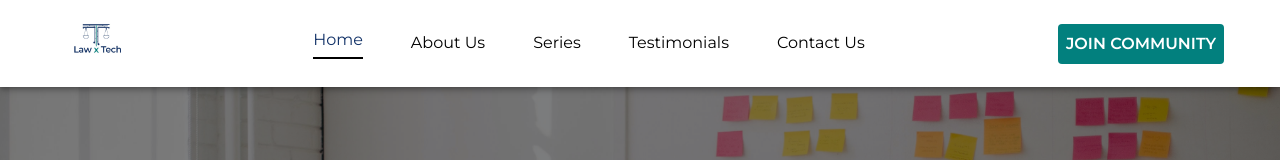
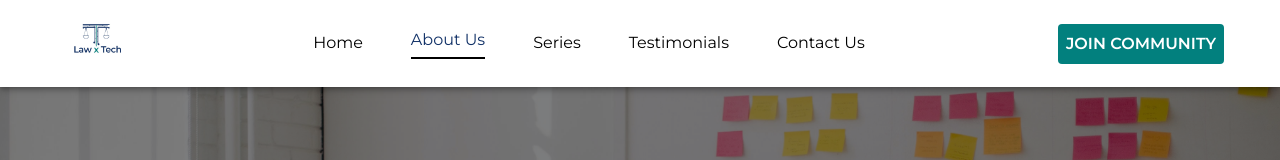
Before and after one commit to LawxTech/LawXTech, a React (Create React App) app: page /about-us in a window 1280 px wide. Shown: the top 160 px of the page. Built offline with nearby package versions, Linux system fonts and the light colour scheme.

Commit message:
ensured that the page stays on the same active page on refresh

```diff
--- a/src/components/Header.tsx
+++ b/src/components/Header.tsx
@@ -12,7 +12,7 @@ import MenuIcon from "@mui/icons-material/Menu"
 import Toolbar from "@mui/material/Toolbar"
 import { Button } from "../components/Button"
 import theme from "../styles/theme"
-import { useNavigate } from "react-router-dom"
+import { useLocation, useNavigate } from "react-router-dom"
 import { Link } from "react-router-dom"
 
 interface Props {
@@ -30,15 +30,35 @@ const navItems = [
 ];
 
 export default function DrawerAppBar(props: Props) {
-  const { window } = props;
-  const [mobileOpen, setMobileOpen] = React.useState(false);
-  const [activeItem, setActiveItem] = React.useState(navItems[0]);
+  const { window } = props
+  const [mobileOpen, setMobileOpen] = React.useState(false)
+  const [activeNavItem, setActiveNavItem] = React.useState(navItems[0])
+  const location = useLocation()
 
   const handleDrawerToggle = () => {
     setMobileOpen((prevState) => !prevState);
   };
 
-  const navigate = useNavigate();
+  const navigate = useNavigate()
+
+  const setActiveItem = (path: string) => {
+    let newItem = "Home"
+    if (path === "/") {
+      newItem = "Home";
+    } else {
+      for (const item of navItems) {
+        if (path.includes(item.toLowerCase().replace(/\s+/g, "-"))) {
+          newItem = item;
+          break
+        }
+      }
+    }
+    setActiveNavItem(newItem)
+  };
+
+  React.useEffect(() => {
+    setActiveItem(location.pathname);
+  }, [location.pathname]);
 
   const drawer = (
     <Box sx={{ textAlign: "center" }}>
@@ -104,12 +124,12 @@ export default function DrawerAppBar(props: Props) {
               sx={{
                 textAlign: "center",
                 color:
-                  item === activeItem
+                  item === activeNavItem
                     ? theme.palette.background.paper
                     : "inherit",
               }}
               onClick={() => {
-                setActiveItem(item);
+                setActiveNavItem(item);
                 if (item === "Testimonials") {
                   navigate('/#testimony');
                 } else {
@@ -128,7 +148,7 @@ export default function DrawerAppBar(props: Props) {
                 primary={
                   <span>
                     {item}
-                    {item === activeItem && (
+                    {item === activeNavItem && (
                       <span
                         style={{
                           content: '""',
```
